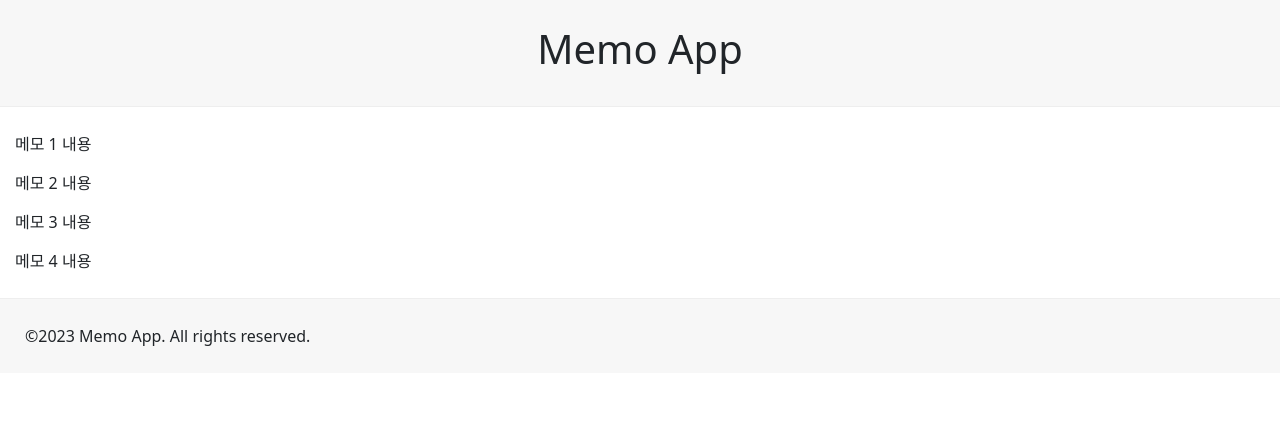
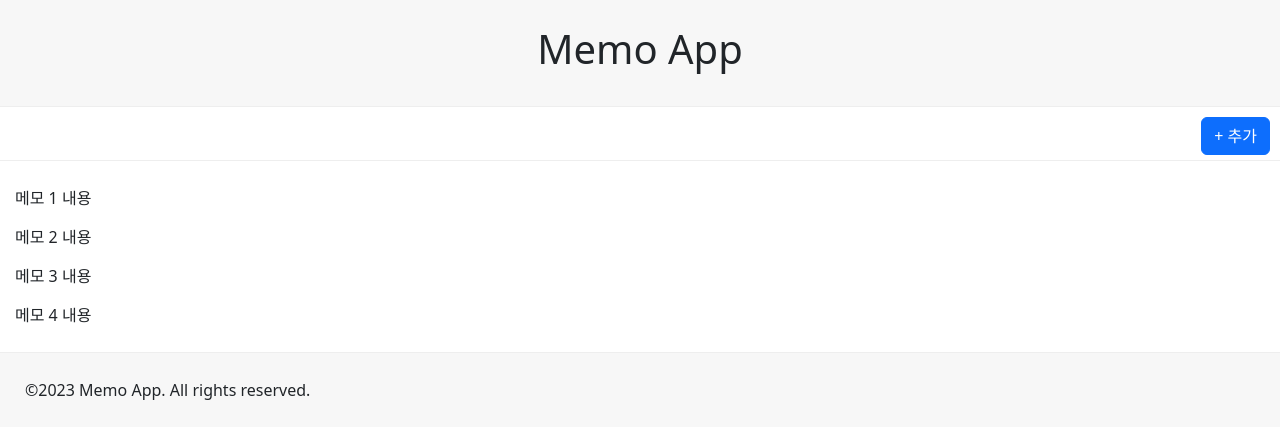
Before and after one commit to jeonga-Son/Memo_Application, a Vue app in the folder frontend/: page / in a window 1280 px wide. Shown: the top 438 px of the page. Built offline with nearby package versions, Linux system fonts and the light colour scheme.

Commit message:
use reactive

```diff
--- a/frontend/src/components/Memo.vue
+++ b/frontend/src/components/Memo.vue
@@ -1,25 +1,43 @@
 <template>
   <div class="memo">
+    <div class="act">
+      <button class="btn btn-primary" @click="add">+ 추가</button>
+    </div>
     <ul>
-      <li v-for="(d, index) in data" :key="index">{{ d }}</li>
+      <li v-for="(d, index) in state.data" :key="index">{{ d }}</li>
     </ul>
   </div>
 </template>
 
 <script>
+import { reactive } from "vue";
+
 export default {
   setup() {
-    const data = ["메모 1 내용", "메모 2 내용", "메모 3 내용", "메모 4 내용"];
+    const state = reactive({
+      data: ["메모 1 내용", "메모 2 내용", "메모 3 내용", "메모 4 내용"],
+    });
+
+    const add = () => {
+      state.data.push("추가된 메모 내용");
+    };
 
     return {
-      data,
+      state,
+      add,
     };
   },
 };
 </script>
 
 <style lang="scss" scoped>
-.memo ul {
+.memo {
+  .act {
+    padding: 10px 10px 5px 5px;
+    text-align: right;
+  }
+  ul {
+    border-top: 1px solid #eee;
     list-style: none;
     padding: 15px 0;
     margin: 0;
@@ -29,4 +47,5 @@
       margin: 5px;
     }
   }
+}
 </style>
```
Lines whose indentation alone changed are shown as unchanged.
